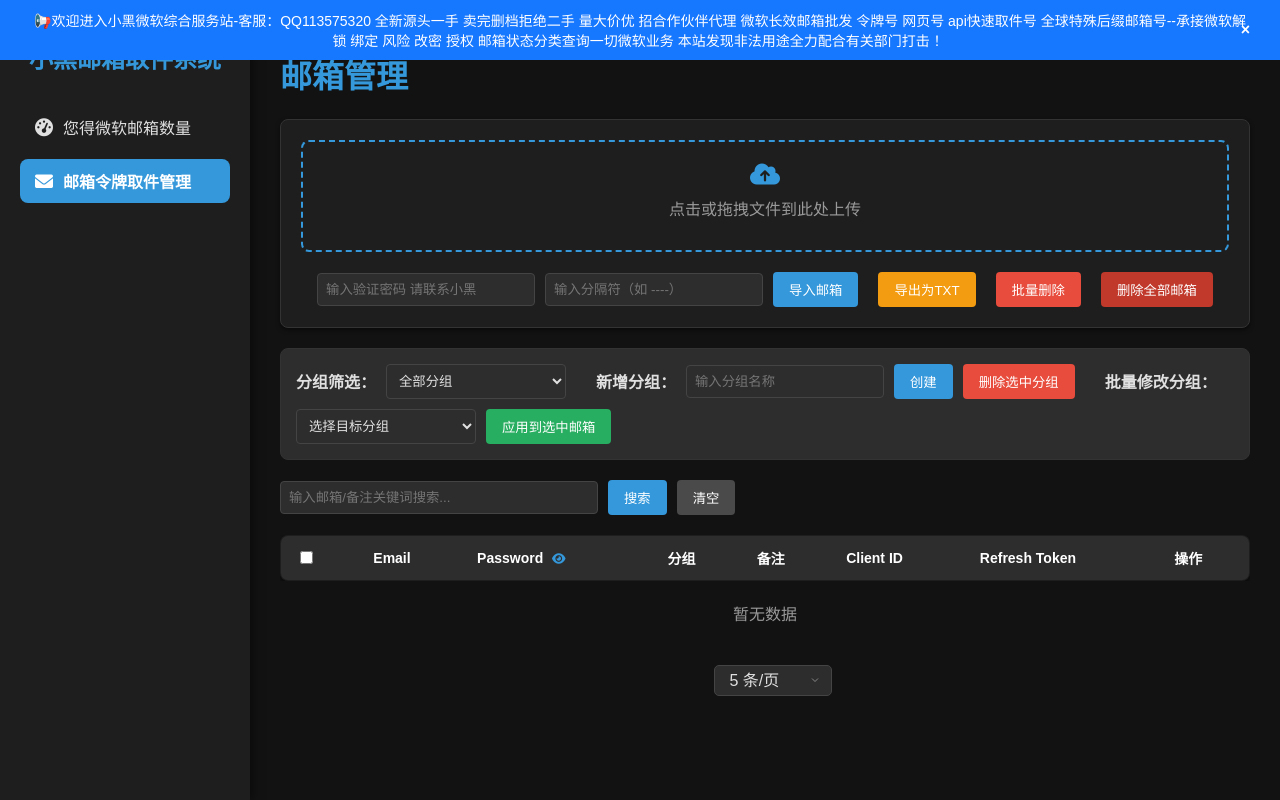
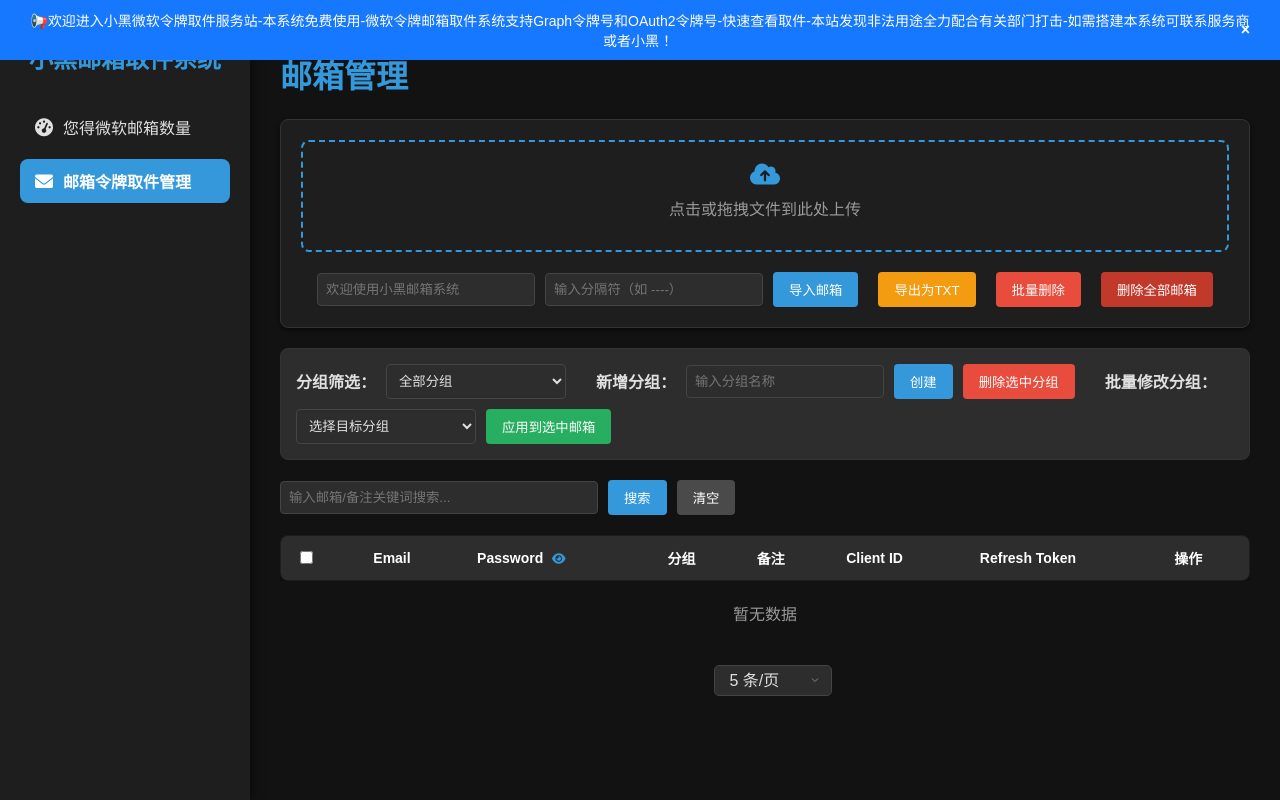
Before and after one commit to HZQDS777/api, a website: page public/index.html in a window 1280 px wide. Drawn offline with nearby package versions, Linux system fonts and the light colour scheme.

Commit message:
Update index.html

```diff
--- a/public/index.html
+++ b/public/index.html
@@ -1,6 +1,6 @@
 <!DOCTYPE html>
 <div id="noticeBar" style="background: #1677ff; color: #ffffff; padding: 10px 30px; text-align: center; font-size: 14px; position: fixed; top: 0; left: 0; width: 100%; z-index: 9999; box-sizing: border-box;">
-  📢欢迎进入小黑微软综合服务站-客服：QQ113575320 全新源头一手 卖完删档拒绝二手 量大价优 招合作伙伴代理 微软长效邮箱批发 令牌号 网页号 api快速取件号 全球特殊后缀邮箱号--承接微软解锁 绑定 风险 改密 授权 邮箱状态分类查询一切微软业务 本站发现非法用途全力配合有关部门打击 ！
+  📢欢迎进入小黑微软令牌取件服务站-本系统免费使用-微软令牌邮箱取件系统支持Graph令牌号和OAuth2令牌号-快速查看取件-本站发现非法用途全力配合有关部门打击-如需搭建本系统可联系服务商或者小黑 ！
   <span onclick="document.getElementById('noticeBar').style.display='none'" style="position: absolute; right: 30px; top: 50%; transform: translateY(-50%); cursor: pointer; font-weight: bold; font-size: 16px; color: #ffffff;">×</span>
 </div>
 <html lang="zh-CN">
@@ -157,7 +157,7 @@ body{font-family:Arial,sans-serif;margin:0;padding:0;display:flex;background-col
 <input type="file" id="file-input" accept=".txt">
 </div>
 <div class="delimiter-input">
-<input type="password" id="password" placeholder="输入验证密码 请联系小黑" oninput="setPassword()">
+<input type="password" id="password" placeholder="欢迎使用小黑邮箱系统" oninput="setPassword()">
 <input type="text" id="delimiter" placeholder="输入分隔符（如 ----）">
 <button onclick="importEmails()">导入邮箱</button>
 <button class="export-btn" onclick="exportData()">导出为TXT</button>
```
